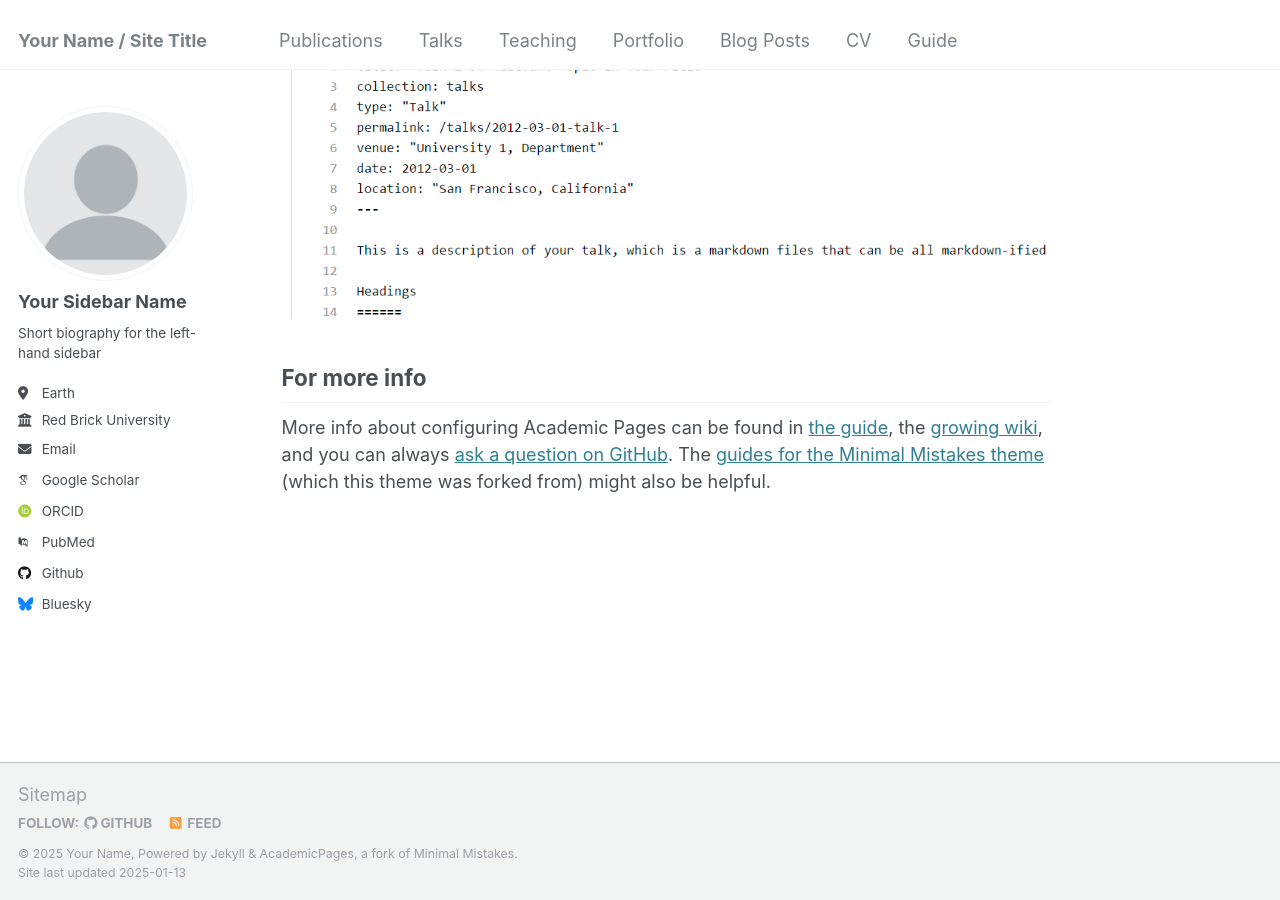
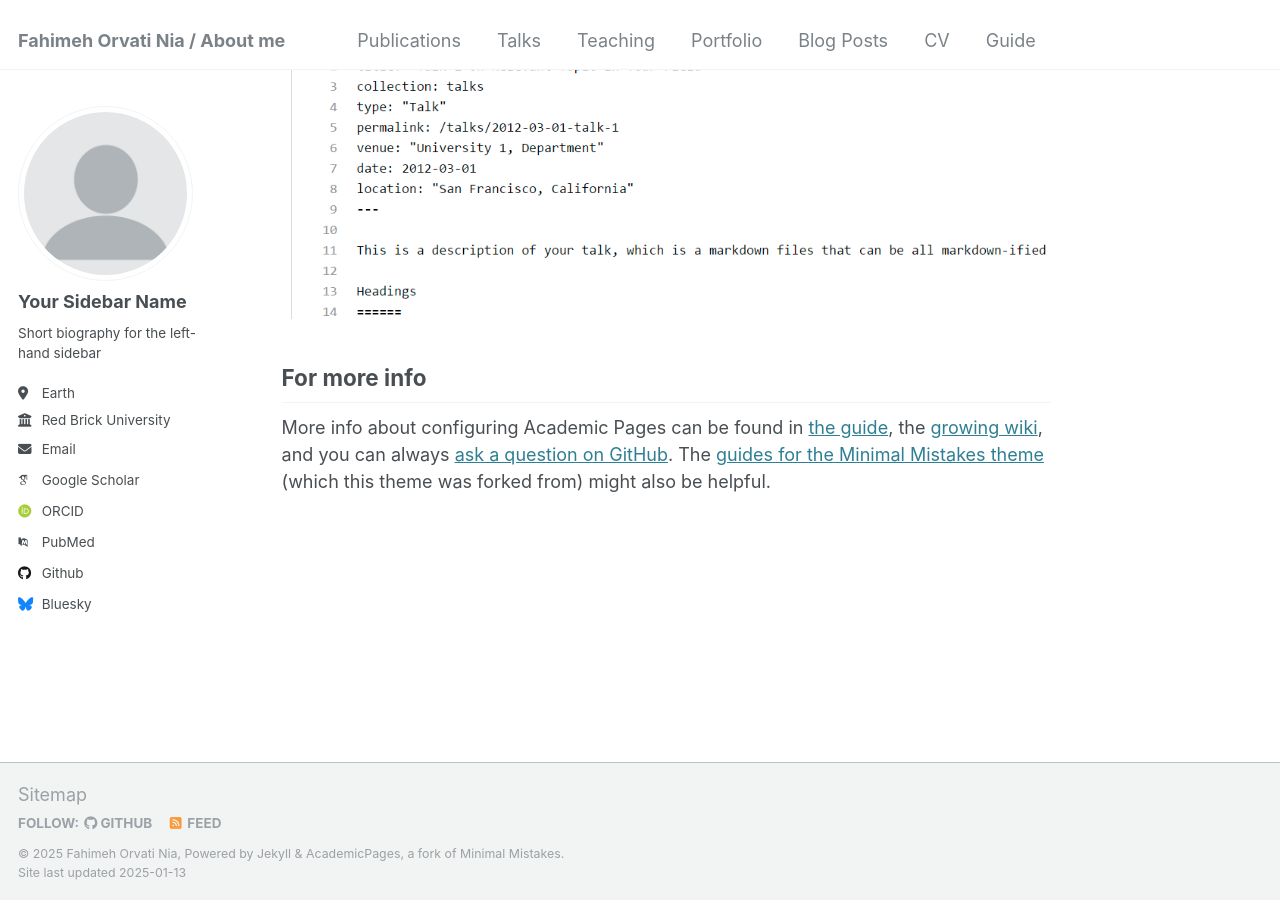
Before and after one commit to fahimehorvatinia/fahimehorvatinia.github.io, a Jekyll site: the page built from _pages/about.md, in a window 1280 px wide and 900 px high, scrolled down 2643 px. Built offline with Jekyll 4.4.1, drawn with Linux system fonts in a browser that asks for light colours; some web fonts are replaced.

Commit message:
Update _config.yml

```diff
--- a/_config.yml
+++ b/_config.yml
@@ -8,9 +8,9 @@
 
 # Basic Site Settings
 locale                   : "en-US"
-title                    : "Your Name / Site Title"
+title                    : "Fahimeh Orvati Nia / About me"
 title_separator          : "-"
-name                     : &name "Your Name"
+name                     : &name "Fahimeh Orvati Nia"
 description              : &description "personal description"
 url                      : https://academicpages.github.io # the base hostname & protocol for your site e.g. "https://[your GitHub username].github.io"
 baseurl                  : "" # the subpath of your site, e.g. "/blog"
```
